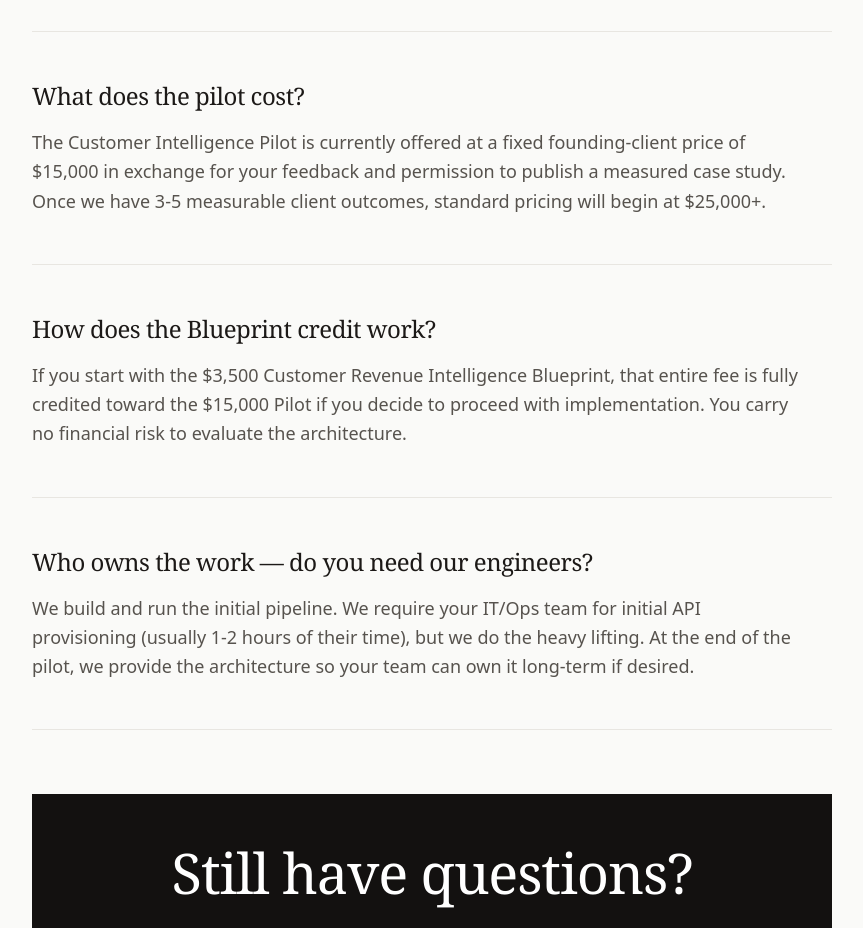
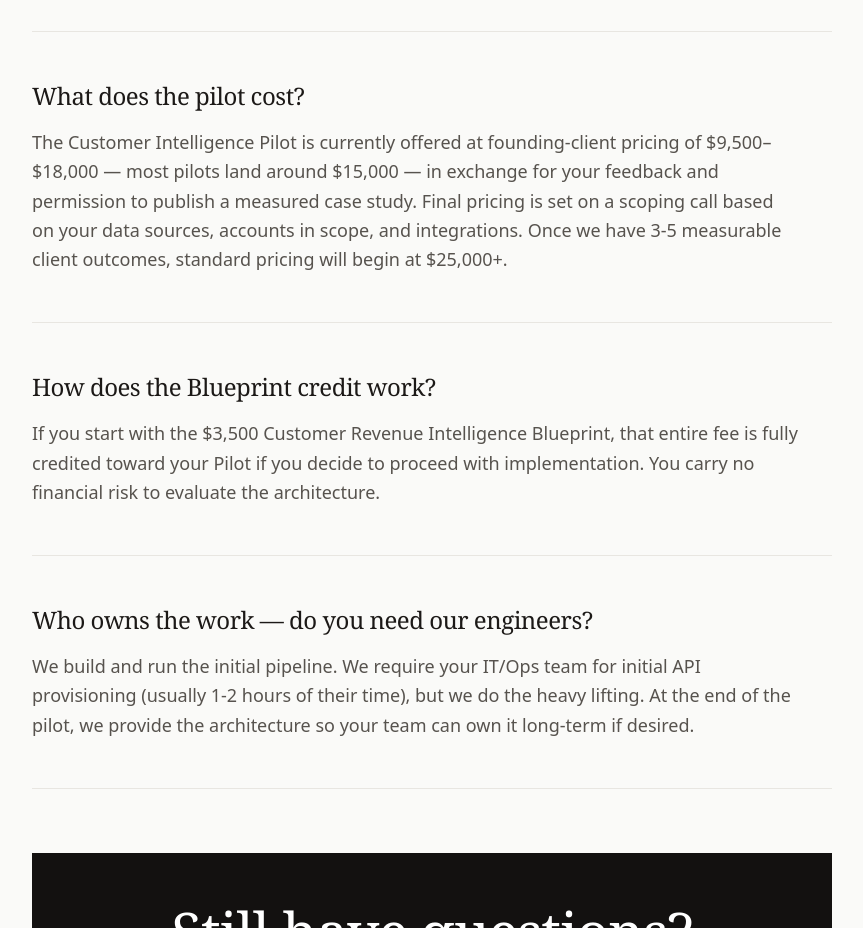
Before and after one commit to sahilghewari/NexaWorks-v4, a Next.js app: page /faq in a window 1280 px wide. Shown: the part 1680-2608 px from the top of the page, without its empty margins (208-1071 px from the left). Built offline with nearby package versions, Linux system fonts and the light colour scheme.

Commit message:
Pricing: ranged Pilot ($9,500-$18,000), Stack Audit on-ramp, India note

```diff
--- a/src/app/faq/page.tsx
+++ b/src/app/faq/page.tsx
@@ -27,11 +27,11 @@ export default function FAQPage() {
     },
     {
       q: "What does the pilot cost?",
-      a: "The Customer Intelligence Pilot is currently offered at a fixed founding-client price of $15,000 in exchange for your feedback and permission to publish a measured case study. Once we have 3-5 measurable client outcomes, standard pricing will begin at $25,000+."
+      a: "The Customer Intelligence Pilot is currently offered at founding-client pricing of $9,500–$18,000 — most pilots land around $15,000 — in exchange for your feedback and permission to publish a measured case study. Final pricing is set on a scoping call based on your data sources, accounts in scope, and integrations. Once we have 3-5 measurable client outcomes, standard pricing will begin at $25,000+."
     },
     {
       q: "How does the Blueprint credit work?",
-      a: "If you start with the $3,500 Customer Revenue Intelligence Blueprint, that entire fee is fully credited toward the $15,000 Pilot if you decide to proceed with implementation. You carry no financial risk to evaluate the architecture."
+      a: "If you start with the $3,500 Customer Revenue Intelligence Blueprint, that entire fee is fully credited toward your Pilot if you decide to proceed with implementation. You carry no financial risk to evaluate the architecture."
     },
     {
       q: "Who owns the work — do you need our engineers?",
```
